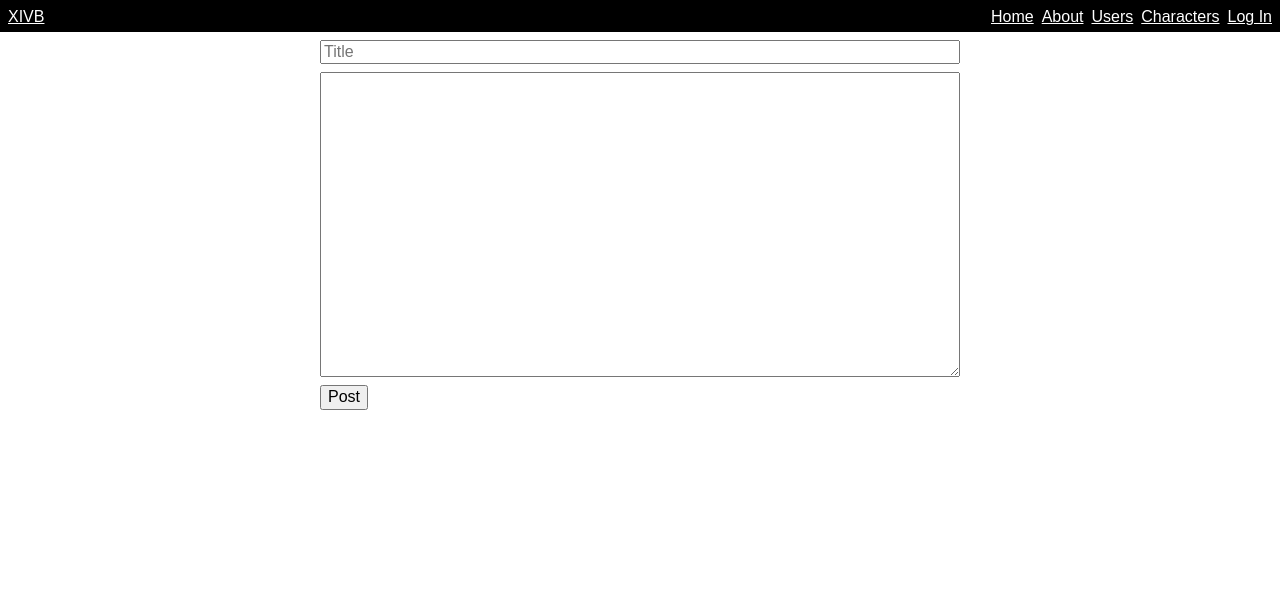
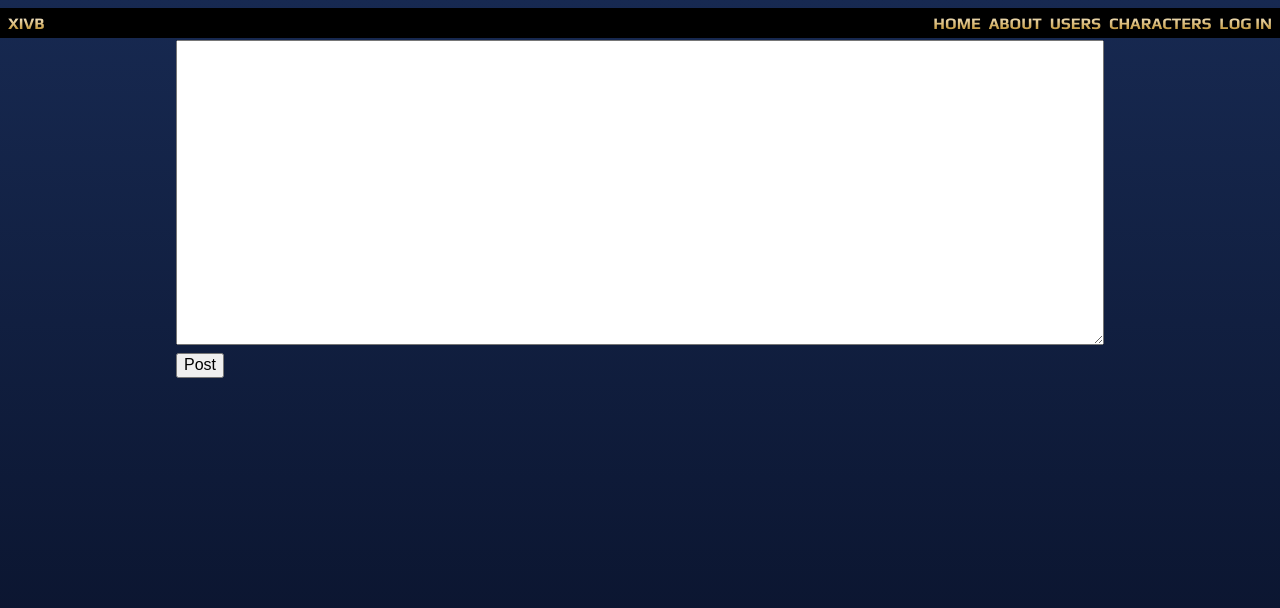
Before and after one commit to eadpearce/xivb, a React (Create React App) app in the folder client/: page /posts/new in a window 1280 px wide. Shown: the top 608 px of the page. Built offline with nearby package versions, Linux system fonts and the light colour scheme.

Commit message:
Working on styling

```diff
--- a/client/public/index.html
+++ b/client/public/index.html
@@ -10,6 +10,7 @@
     -->
     <link rel="manifest" href="%PUBLIC_URL%/manifest.json">
     <link rel="shortcut icon" href="%PUBLIC_URL%/favicon.ico">
+    <link href="https://fonts.googleapis.com/css?family=Cinzel|Cinzel+Decorative|Play:400,700" rel="stylesheet">
     <!--
       Notice the use of %PUBLIC_URL% in the tags above.
       It will be replaced with the URL of the `public` folder during the build.
--- a/client/src/components/Header.js
+++ b/client/src/components/Header.js
@@ -8,22 +8,23 @@ class Header extends Component {
   render() {
     let loggedIn = null;
     if (Auth.isLoggedIn()) {
-      loggedIn = <li className="link fl white"><Link to="/logout">Log Out</Link></li>;
+      loggedIn = <li className="fl"><Link className="grd-gold" to="/logout">Log Out</Link></li>;
     } else {
-      loggedIn = <li className="link fl white"><Link to="/login">Log In</Link></li>;
+      loggedIn = <li className="fl"><Link className="grd-gold" to="/login">Log In</Link></li>;
     }
     let loggedInAs = null;
     if (Auth.isLoggedIn()) {
-      loggedInAs = <li className="link fl pr2 white">Logged in as <Link to={"/users/"+Auth.currentUser()}>{Auth.currentUser()}</Link></li>
+      loggedInAs = <li className="fl pr2"><span className="grd-silver">Logged in as </span>
+      <Link className="grd-gold" to={"/users/"+Auth.currentUser()}>{Auth.currentUser()}</Link></li>
     }
     return (
-      <div className="nav w-100 h2 pa2 bg-black">
-        <IndexLink className="fl" to="/">XIVB</IndexLink>
-        <ul role="nav" className="fr mv0 pa0">
-          <li className="link fl pr2"><NavLink to="/" onlyActiveOnIndex={true}>Home</NavLink></li>
-          <li className="link fl pr2"><NavLink to="/about">About</NavLink></li>
-          <li className="link fl pr2"><NavLink to="/users">Users</NavLink></li>
-          <li className="link fl pr2"><NavLink to="/characters">Characters</NavLink></li>
+      <div className="play nav w-100 h2 pa2 bg-black">
+        <IndexLink className="fl grd-gold" to="/">XIVB</IndexLink>
+        <ul role="Navigation" className="fr mv0 pa0">
+          <li className="fl pr2"><NavLink className="grd-gold" to="/" onlyActiveOnIndex={true}>Home</NavLink></li>
+          <li className="fl pr2"><NavLink className="grd-gold" to="/about">About</NavLink></li>
+          <li className="fl pr2"><NavLink className="grd-gold" to="/users">Users</NavLink></li>
+          <li className="fl pr2"><NavLink className="grd-gold" to="/characters">Characters</NavLink></li>
           {loggedInAs}
           {loggedIn}
         </ul>
--- a/client/src/css/classLists.js
+++ b/client/src/css/classLists.js
@@ -1,4 +1,4 @@
 const classLists = {
-  container: "w-100 w-75-m w-50-l center"
+  container: "w-100 w-75-ns center ph2 ph3-ns"
 };
 export default classLists;
--- a/client/src/css/index.css
+++ b/client/src/css/index.css
@@ -2,7 +2,56 @@ body {
   margin: 0;
   padding: 0;
   font-family: sans-serif;
+  color: #ccc;
+  background: #081027;
+  background: -webkit-linear-gradient(#172951,#081027);
+  background: -o-linear-gradient(#172951,#081027);
+  background: -moz-linear-gradient(#172951,#081027);
+  background: linear-gradient(#172951,#081027);
+  background-attachment: fixed;
 }
+p, h2, h3, h4 { padding-bottom: .5rem; }
+h1 { padding-bottom: 1rem; padding-top: 1rem; }
+.play { font-family: 'Play', Impact, sans-serif; text-transform: uppercase; font-weight: bold; }
+.cinzel { font-family: 'Cinzel', serif;}
+.cinzel-deco { font-family: 'Cinzel Decorative', serif; text-transform: uppercase }
+a:visited { color: #ffceeaa }
+a { color: #3f7aba; text-decoration: none; }
+.grd-gold {
+  background: -webkit-linear-gradient(#faf0db,#ba881c);
+    -webkit-background-clip: text;
+    -webkit-text-fill-color: transparent;
+}
+.grd-silver {
+  background: -webkit-linear-gradient(#f5f6f7,#697a84);
+    -webkit-background-clip: text;
+    -webkit-text-fill-color: transparent;
+}
+a.grd-gold:hover {
+  background: -webkit-linear-gradient(#ffffee, #eecc99);
+  -webkit-background-clip: text;
+  -webkit-text-fill-color: transparent;
+}
+.glow {
+  color: #fff;
+  text-shadow: 0 0 10px #ffc107;
+}
+.nav {
+  z-index: 1;
+  height: 30px;
+  position: fixed;
+}
+main {
+  padding-top: 30px;
+  min-height: 100vh;
+  overflow-y: scroll;
+  z-index: -1;
+  background: #20212A;
+  -webkit-box-shadow: 0 0 40px 10px #7dacd2;
+  -moz-box-shadow: 0 0 40px 10px #7dacd2;
+  box-shadow: 0 0 40px 10px #7dacd2;
+}
+
 ul {
   list-style: none;
   padding: 0;
@@ -13,6 +62,3 @@ li {
   padding: 0;
   margin: 0;
 }
-.nav a {
-  color: white;
-}
--- /dev/null
+++ b/client/src/css/reset.css
@@ -0,0 +1,48 @@
+/* http://meyerweb.com/eric/tools/css/reset/
+   v2.0 | 20110126
+   License: none (public domain)
+*/
+
+html, body, div, span, applet, object, iframe,
+h1, h2, h3, h4, h5, h6, p, blockquote, pre,
+a, abbr, acronym, address, big, cite, code,
+del, dfn, em, img, ins, kbd, q, s, samp,
+small, strike, strong, sub, sup, tt, var,
+b, u, i, center,
+dl, dt, dd, ol, ul, li,
+fieldset, form, label, legend,
+table, caption, tbody, tfoot, thead, tr, th, td,
+article, aside, canvas, details, embed,
+figure, figcaption, footer, header, hgroup,
+menu, nav, output, ruby, section, summary,
+time, mark, audio, video {
+	margin: 0;
+	padding: 0;
+	border: 0;
+	font-size: 100%;
+	font: inherit;
+	vertical-align: baseline;
+}
+/* HTML5 display-role reset for older browsers */
+article, aside, details, figcaption, figure,
+footer, header, hgroup, menu, nav, section {
+	display: block;
+}
+body {
+	line-height: 1;
+}
+ol, ul {
+	list-style: none;
+}
+blockquote, q {
+	quotes: none;
+}
+blockquote:before, blockquote:after,
+q:before, q:after {
+	content: '';
+	content: none;
+}
+table {
+	border-collapse: collapse;
+	border-spacing: 0;
+}
--- a/client/src/index.js
+++ b/client/src/index.js
@@ -1,8 +1,9 @@
 import React from 'react';
 import ReactDOM from 'react-dom'; // imports ReactDOM from module react-dom. can use render like below
 import App from './pages/App'; // import component from ./App.js
-import './css/index.css'; // import css
-import './css/tachyons.css'; // import css
+import './css/reset.css';
+import './css/tachyons.css';
+import './css/index.css';
 // ReactDOM.render(
 //   <App />, // what to render. can also write this: <App></App>. does the same thing
 //   document.getElementById('root') // where to render it
--- a/client/src/pages/App.js
+++ b/client/src/pages/App.js
@@ -1,10 +1,6 @@
 import React, { Component } from 'react'
-import HelloWorldList from '../components/HelloWorldList'
-import NavLink from '../components/NavLink'
 import Home from './Home'
-import Auth from '../Auth'
 import Header from '../components/Header'
-import { IndexLink } from 'react-router'
 
 // can also use activeStyle={{ color: 'red' }}
 // with NavLink the link to Home is always active
--- a/client/src/pages/posts/index.js
+++ b/client/src/pages/posts/index.js
@@ -1,5 +1,4 @@
 import React, { Component } from 'react'
-import NavLink from '../../components/NavLink'
 import Loading from '../../components/Loading'
 import {Link} from 'react-router'
 import Auth from '../../Auth'
--- a/client/src/pages/posts/new.js
+++ b/client/src/pages/posts/new.js
@@ -1,7 +1,5 @@
 import React, { Component } from 'react'
-import NavLink from '../../components/NavLink'
 import Loading from '../../components/Loading'
-import {Link} from 'react-router'
 import Auth from '../../Auth'
 import classLists from '../../css/classLists'
 
--- a/client/src/pages/posts/show.js
+++ b/client/src/pages/posts/show.js
@@ -1,5 +1,4 @@
 import React, { Component } from 'react'
-import NavLink from '../../components/NavLink'
 import Loading from '../../components/Loading'
 import {Link} from 'react-router'
 import Auth from '../../Auth'
--- a/client/src/pages/users/index.js
+++ b/client/src/pages/users/index.js
@@ -25,7 +25,7 @@ class Users extends Component {
     const users = this.state.users;
     return (this.state.loaded) ?
     (
-      <div className={classLists.container}>
+      <main className={classLists.container}>
       {users.map(user => {
         return (
           <li key={user.id}>
@@ -33,7 +33,7 @@ class Users extends Component {
           </li>
         )
       })}
-      </div>
+      </main>
     ) : (
       <Loading/>
     );
--- a/client/src/pages/users/show.js
+++ b/client/src/pages/users/show.js
@@ -9,7 +9,8 @@ class User extends Component {
   constructor(props) {
     super(props);
     this.state = {
-      user: []
+      user: [],
+      recentPosts: ''
     };
   }
   componentDidMount() {
@@ -19,20 +20,29 @@ class User extends Component {
     Auth.fetch(`/api/users/${this.props.params.username}`, {})
     .then(response => {
       this.setState({
-        user: response,
-        loaded : true // sets to true when data has been fetched
+        user: response
       });
-    });
+    })
+    .then(() => {
+      console.log(this.state.user.posts);
+      const recentPosts = [];
+      for (let i = 0; i < 5; i++) {
+        recentPosts.push(this.state.user.posts[i]);
+      }
+      this.setState({ recentPosts: recentPosts, loaded: true });
+      console.log(this.state.recentPosts);
+    })
   }
   render() {
     const user = this.state.user;
+    const recentPosts = this.state.recentPosts;
     return (this.state.loaded) ?
     (
-      <div className={classLists.container}>
-        <h2><NavLink to={'/users/'+user.username}>{user.username}</NavLink>'s Profile</h2>
-        <p><b>Main Character: </b>
-          <Link to={'/characters/'+user.main.id}>{user.main.data.name} <i>"{user.main.data.data.title}"</i></Link> on {user.main.data.server}</p>
-        <p><b>Main Job: </b>{user.main_job}</p>
+      <main className={classLists.container}>
+        <h2 className="glow cinzel f1"><NavLink className="white hover-white" to={'/users/'+user.username}>{user.username}</NavLink>'s Profile</h2>
+        <h3 className="grd-gold play f4">Main Character: </h3>
+          <p><Link to={'/characters/'+user.main.id}>{user.main.data.name} <i>"{user.main.data.data.title}"</i></Link> on {user.main.data.server}</p>
+        <p><span className="grd-silver play f5">Main Job: </span>{user.main_job}</p>
         <p><b>Alts: </b></p>
         {user.alts.map(alt => {
           return (alt.data.data.title) ?
@@ -42,13 +52,20 @@ class User extends Component {
         })}
         <p><b>Age: </b>{user.age}</p>
         <p><b>About: </b>{user.about}</p>
-        <p><b>Recent posts: </b></p>
-        {user.posts.map(post => {
-          return (post.title) ?
-          (<p key={post.id}><Link to={'/users/'+user.username+'/posts/'+post.id}>{post.title}</Link></p>) :
-          (<p key="1">No posts yet.</p>)
+
+        {/* TOP 5 RECENT POSTS */}
+        <p className="b"><Link to={"/users/"+user.username+"/posts"}>Recent posts: </Link></p>
+        {recentPosts.map(post => {
+          if (post) {
+            if (post.title) {
+              return (
+              <p key={post.id}><Link to={'/users/'+user.username+'/posts/'+post.id}>{post.title}</Link></p>
+            ) } else return <p key="1">No posts yet.</p>
+          }
         })}
-      </div>
+
+
+      </main>
     ) : (
       <Loading/>
     );
```
